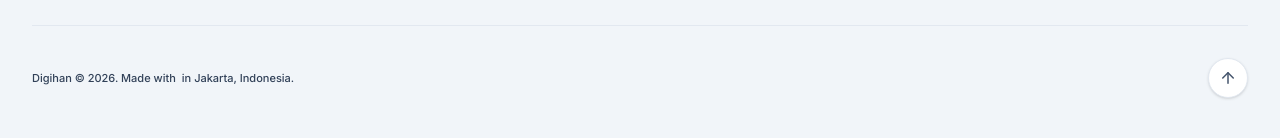
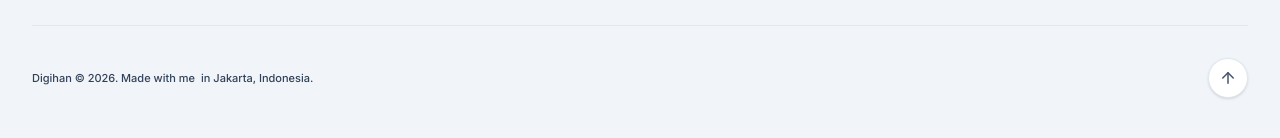
Before and after one commit to farhandev04/digihan, a React (Vite) app: page / in a window 1280 px wide. Shown: the part 3719-3857 px from the top of the page. Built offline with nearby package versions, Linux system fonts and the light colour scheme.

Commit message:
perbaikan footer

```diff
--- a/src/components/Footer.tsx
+++ b/src/components/Footer.tsx
@@ -71,7 +71,7 @@ export default function Footer({ onChangeTab }: FooterProps) {
         {/* Footer Base Copy */}
         <div className="pt-8 flex flex-col sm:flex-row items-center justify-between gap-4">
           <p className="text-[11px] text-slate-700 flex items-center gap-1.5 font-medium">
-            <span>Digihan © 2026. Made with</span>
+            <span>Digihan © 2026. Made with me</span>
             <span>in Jakarta, Indonesia.</span>
           </p>
 
```
